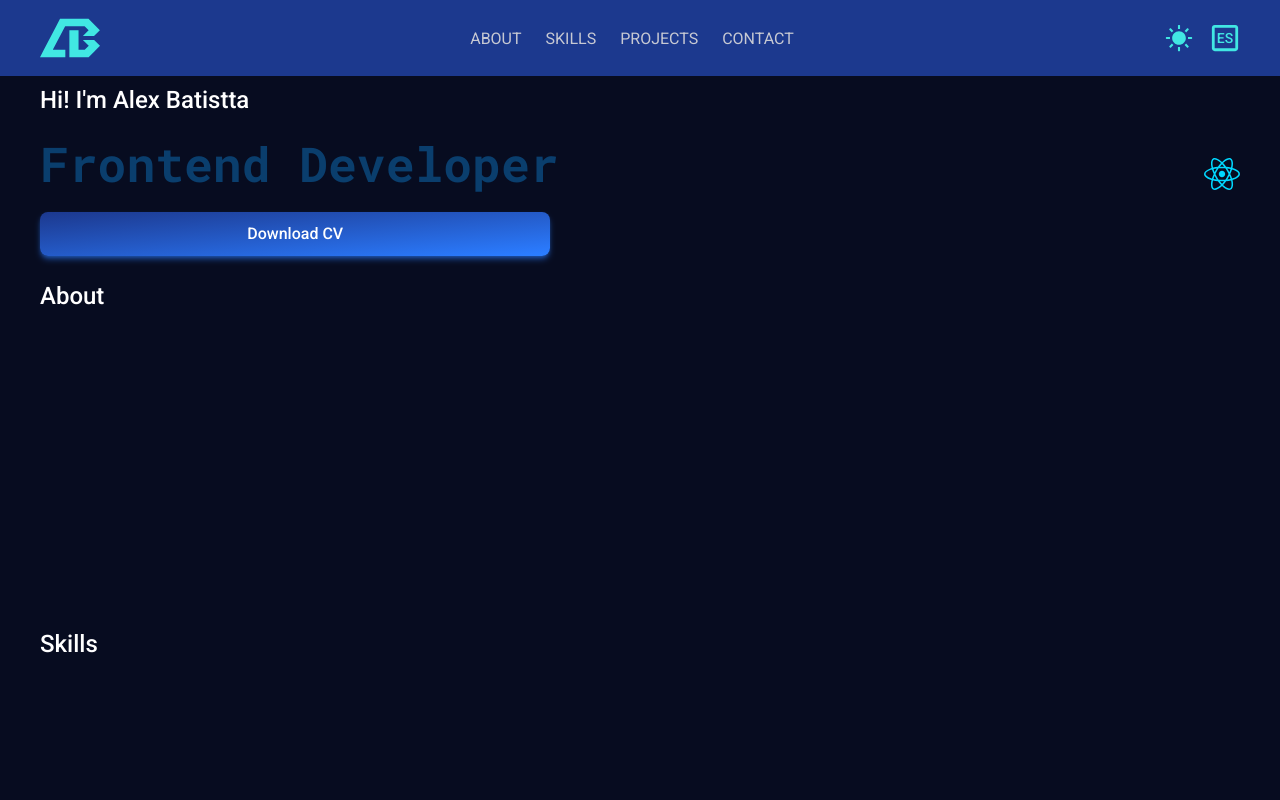
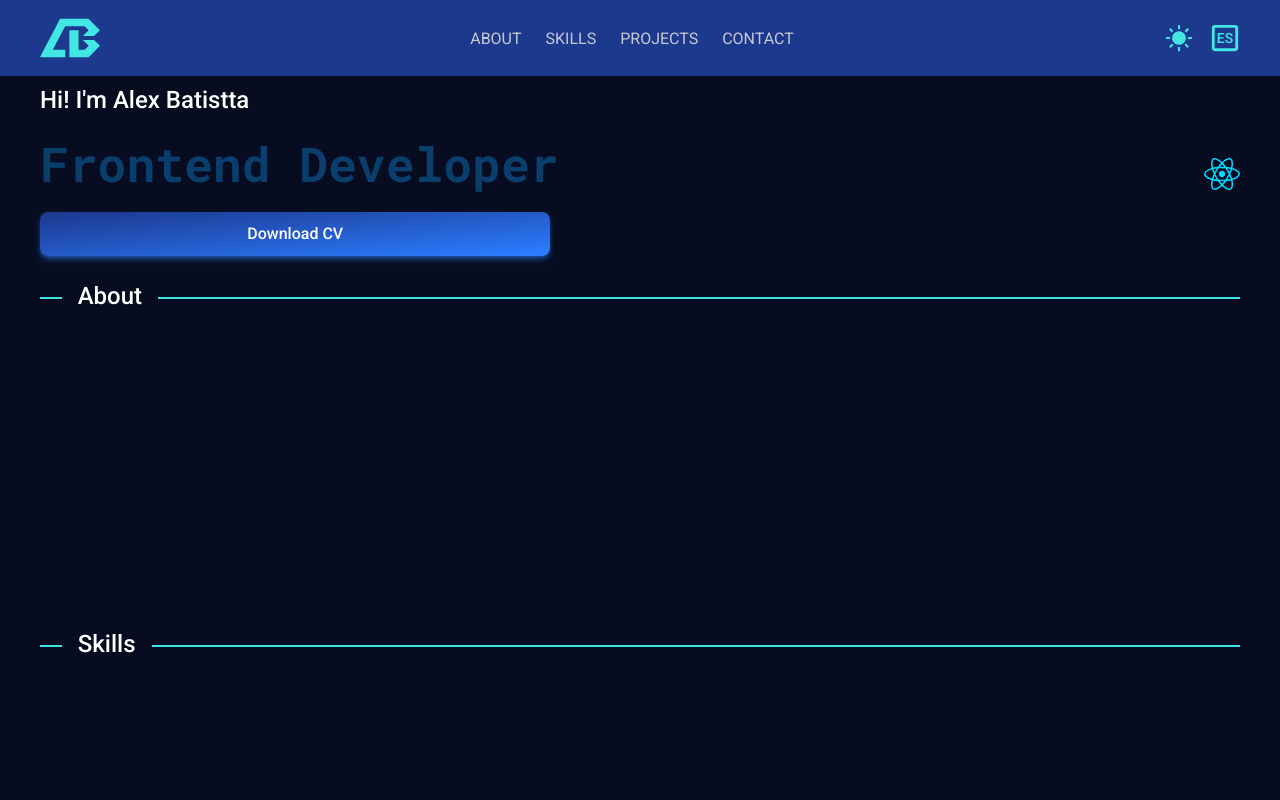
Before and after one commit to AlexBatistta/portfolio, a React (Vite) app: page / in a window 1280 px wide. Shown: the top 800 px of the page. Built offline with nearby package versions, Linux system fonts and the light colour scheme.

Commit message:
line on section title

```diff
--- a/src/components/SectionTitle.jsx
+++ b/src/components/SectionTitle.jsx
@@ -5,6 +5,11 @@ import { capitalize } from '../utils';
 export const SectionTitle = ({ section }) => {
 	const { t } = useTranslation();
 	return (
-		<h2 className="subtitle">{capitalize(t(`navbar.${section}`))}</h2>
+		<div className='flex w-full items-center'>
+			<div className='w-[2%] bg-secondary h-[2px] mr-4 mt-1' />
+			<h2 className="subtitle whitespace-nowrap">{capitalize(t(`navbar.${section}`))}</h2>
+			<div className='w-full bg-secondary h-[2px] ml-4 mt-1' />
+		</div>
+
 	)
 }
```
